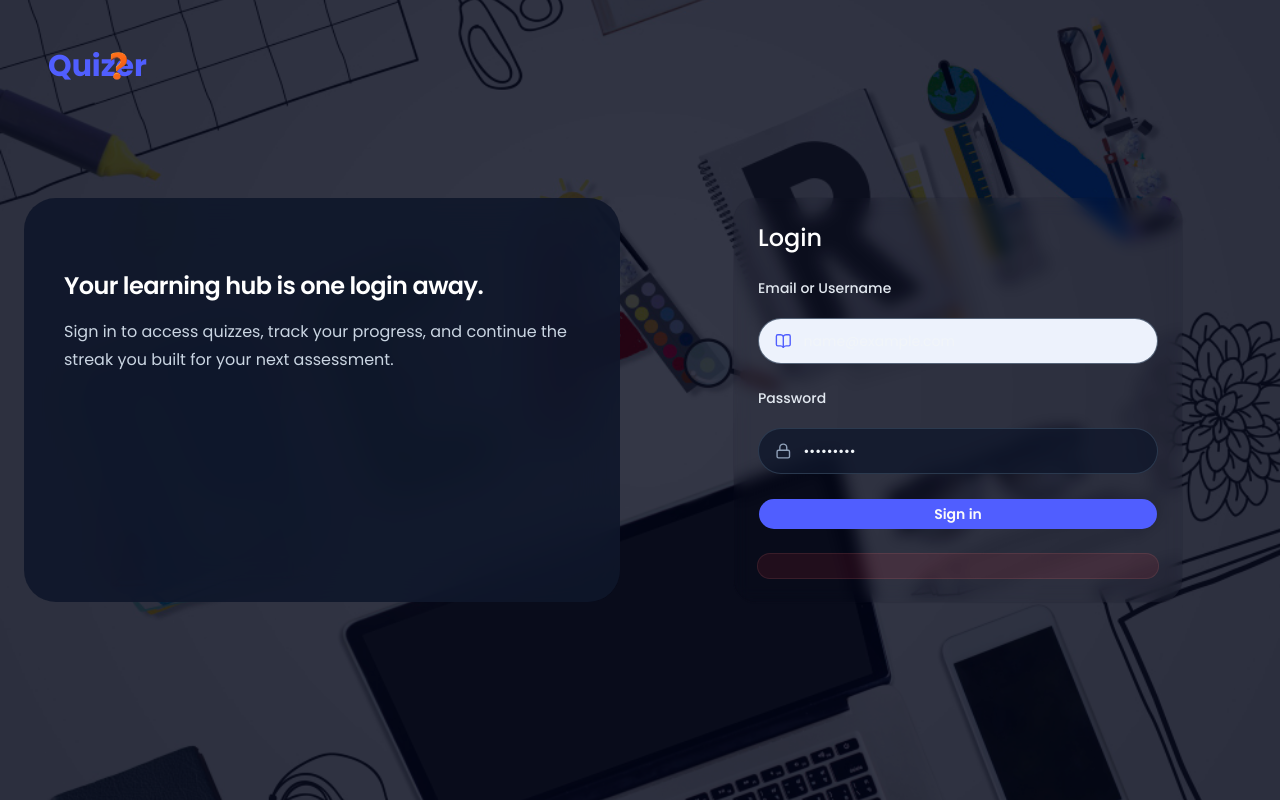
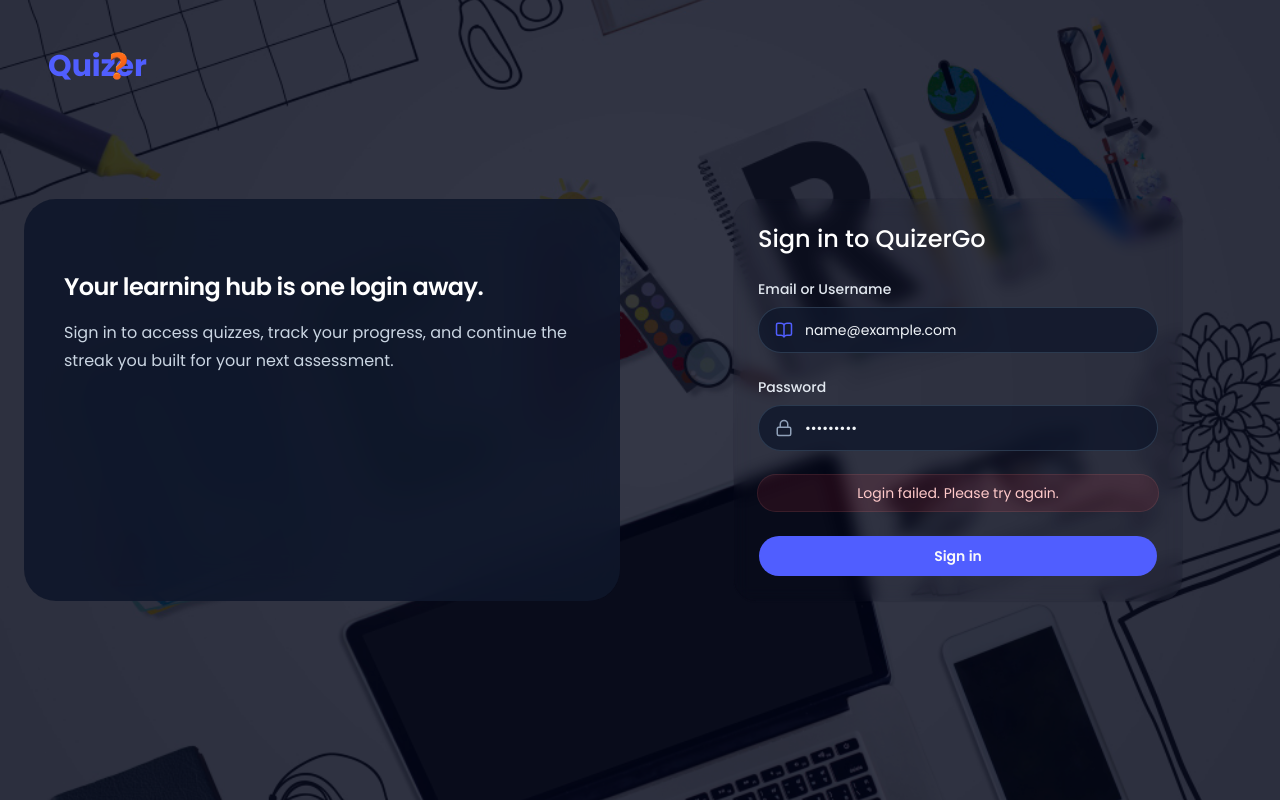
Before and after one commit to BashBuilder/Quizergo-Frontend, a Next.js app: page /login in a window 1280 px wide. Both pictures are taken after typing "name@example.com", "Sample123" into the empty fields and a click on the button "Sign in". Built offline with nearby package versions, Linux system fonts and the light colour scheme; no server answers.

Commit message:
authrization updated

```diff
--- a/app/(auth)/login/page.tsx
+++ b/app/(auth)/login/page.tsx
@@ -1,6 +1,6 @@
 "use client";
 
-import { BookOpen, Lock } from "lucide-react";
+import { BookOpen, Loader2, Lock } from "lucide-react";
 import { Button } from "@/components/ui/button";
 import { Card, CardContent, CardHeader, CardTitle } from "@/components/ui/card";
 import Logo from "@/components/global/Logo";
@@ -8,52 +8,84 @@ import Image from "next/image";
 import { useForm, SubmitHandler } from "react-hook-form";
 import { zodResolver } from "@hookform/resolvers/zod";
 import { z } from "zod";
+import { useState } from "react";
+import axios from "@/config/axios";
+import { toast } from "sonner";
+import { useRouter } from "next/navigation";
 
-export default function AuthPage() {
-  const schema = z.object({
-    email: z.string().email("Invalid email address"),
-    password: z.string().min(8, "Password must be at least 8 characters"),
-  });
+const schema = z.object({
+  email: z.string().email("Invalid email address"),
+  password: z.string().min(1, "Password is required"),
+});
 
-  // Infer the type from the schema
-  type FormFields = z.infer<typeof schema>;
+type FormFields = z.infer<typeof schema>;
 
-  // 2. Setup useForm with the Zod resolver
+export default function LoginPage() {
+  const [serverError, setServerError] = useState<string | null>(null);
+  const router = useRouter();
+
   const {
     register,
     handleSubmit,
-    formState: { errors },
+    formState: { errors, isSubmitting },
   } = useForm<FormFields>({
-    // @ts-expect-error "error"
+    //@ts-expect-error Zod validation error
     resolver: zodResolver(schema),
   });
 
-  // 4. Define the submission handler
-  const onSubmit: SubmitHandler<FormFields> = (data) => {
-    console.log("Validated Data:", data);
+  const onSubmit: SubmitHandler<FormFields> = async (formData) => {
+    setServerError(null);
+    try {
+      const response = await axios.post("/auth/login", formData);
+      localStorage.setItem("token", response.data);
+      router.push("/dashboard");
+    } catch (error) {
+      if (axios.isAxiosError(error)) {
+        setServerError(
+          error.response?.data?.message || "Login failed. Please try again.",
+        );
+        return;
+      }
+      if (error instanceof Error) {
+        setServerError(error.message);
+        return;
+      }
+      setServerError("An unexpected error occurred. Please try again.");
+    }
   };
+
+  const emailErrorId = "email-error";
+  const passwordErrorId = "password-error";
 
   return (
     <main className="relative h-dvh overflow-hidden bg-slate-950 text-slate-100">
+      {/* Decorative background — hidden from assistive tech */}
       <Image
-        width={1000}
-        height={1000}
-        alt="background image"
+        width={1920}
+        height={1080}
+        alt=""
+        role="presentation"
         src="/assets/120493 (1).jpg"
-        loading="lazy"
-        className="absolute top-0 left-0 h-full w-full object-cover opacity-20 "
+        priority
+        className="absolute inset-0 h-full w-full object-cover opacity-20"
       />
-      <div className="absolute top-12 left-12 z-50 max-sm:top-4 max-sm:left-4 ">
+
+      <div className="absolute top-12 left-12 z-50 max-sm:top-4 max-sm:left-4">
         <Logo />
       </div>
+
       <div className="mx-auto flex h-full w-full max-w-7xl items-center justify-center px-6 py-12">
         <div className="grid w-full gap-10 lg:grid-cols-[1fr_1fr]">
-          <section className="relative max-md:hidden overflow-hidden rounded-[2rem] bg-slate-900/90 p-10 backdrop-blur-xl">
+          {/* Left panel — hidden on mobile */}
+          <section
+            aria-hidden="true"
+            className="relative max-md:hidden overflow-hidden rounded-[2rem] bg-slate-900/90 p-10 backdrop-blur-xl"
+          >
             <div className="relative z-10 flex h-full flex-col justify-between gap-8">
               <div>
-                <h1 className="mt-8 max-w-xl text-2xl font-semibold tracking-tight text-white">
+                <h2 className="mt-8 max-w-xl text-2xl font-semibold tracking-tight text-white">
                   Your learning hub is one login away.
-                </h1>
+                </h2>
                 <p className="mt-4 max-w-xl text-sm leading-7 text-slate-300 sm:text-base">
                   Sign in to access quizzes, track your progress, and continue
                   the streak you built for your next assessment.
@@ -62,33 +94,57 @@ export default function AuthPage() {
             </div>
           </section>
 
+          {/* Login form */}
           <Card className="backdrop-blur-sm bg-slate-950/5 max-w-md w-full mx-auto">
             <CardHeader>
-              <CardTitle className="text-2xl text-white ">Login</CardTitle>
+              <CardTitle className="text-2xl text-white">
+                Sign in to QuizerGo
+              </CardTitle>
             </CardHeader>
-            <CardContent className="backdrop:blur-2xl">
-              <form onSubmit={handleSubmit(onSubmit)} className="space-y-6">
-                <div className="space-y-5">
+
+            <CardContent>
+              <form
+                onSubmit={handleSubmit(onSubmit)}
+                className="space-y-6"
+                noValidate
+                aria-label="Login form"
+              >
+                <div className="space-y-2">
                   <label
                     className="block text-sm font-medium text-slate-200"
-                    htmlFor="studentId"
+                    htmlFor="email"
                   >
                     Email or Username
                   </label>
-                  <div className="flex items-center gap-3 rounded-3xl border border-slate-700/80 bg-secondary px-4 py-3 focus-within:border-violet-400 focus-within:ring-1 focus-within:ring-violet-400/20">
-                    <BookOpen className="text-primary" size={18} />
+                  <div className="flex items-center gap-3 rounded-3xl border border-slate-700/80 bg-slate-900/80 px-4 py-3 focus-within:border-cyan-400 focus-within:ring-1 focus-within:ring-cyan-400/20">
+                    <BookOpen
+                      className="text-primary shrink-0"
+                      size={18}
+                      aria-hidden="true"
+                    />
                     <input
-                      id="studentId"
+                      id="email"
                       {...register("email")}
-                      placeholder="studentid@school.edu or 23A100"
+                      placeholder="studentid@school.edu"
                       className="w-full bg-transparent text-sm text-slate-100 outline-none placeholder:text-slate-500"
                       type="text"
                       autoComplete="username"
+                      aria-invalid={!!errors.email}
+                      aria-describedby={errors.email ? emailErrorId : undefined}
                     />
                   </div>
+                  {errors.email && (
+                    <p
+                      id={emailErrorId}
+                      role="alert"
+                      className="text-sm text-red-300 px-1"
+                    >
+                      {errors.email.message}
+                    </p>
+                  )}
                 </div>
 
-                <div className="space-y-5">
+                <div className="space-y-2">
                   <label
                     className="block text-sm font-medium text-slate-200"
                     htmlFor="password"
@@ -96,7 +152,11 @@ export default function AuthPage() {
                     Password
                   </label>
                   <div className="flex items-center gap-3 rounded-3xl border border-slate-700/80 bg-slate-900/80 px-4 py-3 focus-within:border-cyan-400 focus-within:ring-1 focus-within:ring-cyan-400/20">
-                    <Lock className="text-slate-400" size={18} />
+                    <Lock
+                      className="text-slate-400 shrink-0"
+                      size={18}
+                      aria-hidden="true"
+                    />
                     <input
                       id="password"
                       {...register("password")}
@@ -104,21 +164,52 @@ export default function AuthPage() {
                       className="w-full bg-transparent text-sm text-slate-100 outline-none placeholder:text-slate-500"
                       type="password"
                       autoComplete="current-password"
+                      aria-invalid={!!errors.password}
+                      aria-describedby={
+                        errors.password ? passwordErrorId : undefined
+                      }
                     />
                   </div>
+                  {errors.password && (
+                    <p
+                      id={passwordErrorId}
+                      role="alert"
+                      className="text-sm text-red-300 px-1"
+                    >
+                      {errors.password.message}
+                    </p>
+                  )}
                 </div>
+
+                {/* Server-side error */}
+                {serverError && (
+                  <p
+                    role="alert"
+                    className="rounded-3xl bg-red-500/10 text-center px-4 py-2 text-sm text-red-200 ring-1 ring-red-400/20"
+                  >
+                    {serverError}
+                  </p>
+                )}
+
                 <Button
                   type="submit"
-                  className="w-full rounded-3xl px-6 py-3 text-sm font-semibold"
+                  className="w-full rounded-3xl py-5 text-sm font-semibold"
+                  disabled={isSubmitting}
+                  aria-busy={isSubmitting}
                 >
-                  Sign in
-                  {/* {submitted ? "Continue to dashboard" : "Sign in"} */}
+                  {isSubmitting ? (
+                    <>
+                      <Loader2
+                        className="animate-spin mr-2"
+                        size={16}
+                        aria-hidden="true"
+                      />
+                      <span>Signing in…</span>
+                    </>
+                  ) : (
+                    "Sign in"
+                  )}
                 </Button>
-                {errors ? (
-                  <p className="rounded-3xl bg-red-500/10 px-4 py-3 text-sm text-red-200 ring-1 ring-red-400/20">
-                    {errors.email?.message || errors.password?.message}
-                  </p>
-                ) : null}
               </form>
             </CardContent>
           </Card>
--- a/app/layout.tsx
+++ b/app/layout.tsx
@@ -2,7 +2,7 @@ import type { Metadata } from "next";
 import { Poppins } from "next/font/google";
 import "./globals.css";
 import { cn } from "@/lib/utils";
-
+import { Toaster } from "@/components/ui/sonner";
 const poppins = Poppins({
   subsets: ["latin"],
   weight: ["100", "200", "300", "400", "500", "600", "700", "800", "900"],
@@ -20,7 +20,10 @@ export default function RootLayout({
 }>) {
   return (
     <html lang="en" className={cn("h-full", "antialiased", poppins.className)}>
-      <body className="min-h-full">{children}</body>
+      <body className="min-h-full">
+        {children}
+        <Toaster richColors position="top-right" />
+      </body>
     </html>
   );
 }
--- /dev/null
+++ b/components/ui/sonner.tsx
@@ -0,0 +1,49 @@
+"use client"
+
+import { useTheme } from "next-themes"
+import { Toaster as Sonner, type ToasterProps } from "sonner"
+import { CircleCheckIcon, InfoIcon, TriangleAlertIcon, OctagonXIcon, Loader2Icon } from "lucide-react"
+
+const Toaster = ({ ...props }: ToasterProps) => {
+  const { theme = "system" } = useTheme()
+
+  return (
+    <Sonner
+      theme={theme as ToasterProps["theme"]}
+      className="toaster group"
+      icons={{
+        success: (
+          <CircleCheckIcon className="size-4" />
+        ),
+        info: (
+          <InfoIcon className="size-4" />
+        ),
+        warning: (
+          <TriangleAlertIcon className="size-4" />
+        ),
+        error: (
+          <OctagonXIcon className="size-4" />
+        ),
+        loading: (
+          <Loader2Icon className="size-4 animate-spin" />
+        ),
+      }}
+      style={
+        {
+          "--normal-bg": "var(--popover)",
+          "--normal-text": "var(--popover-foreground)",
+          "--normal-border": "var(--border)",
+          "--border-radius": "var(--radius)",
+        } as React.CSSProperties
+      }
+      toastOptions={{
+        classNames: {
+          toast: "cn-toast",
+        },
+      }}
+      {...props}
+    />
+  )
+}
+
+export { Toaster }
--- /dev/null
+++ b/config/axios.ts
@@ -0,0 +1,9 @@
+import axios from "axios";
+
+const apiUrl =
+  process.env.NEXT_PUBLIC_API_URL || "http://localhost:4000/api/v1";
+
+axios.defaults.baseURL = apiUrl;
+// axios.defaults.withCredentials = true; // Include cookies in requests
+
+export default axios;
--- a/package.json
+++ b/package.json
@@ -23,7 +23,9 @@
     "katex": "^0.16.45",
     "lucide-react": "^1.8.0",
     "next": "16.2.3",
+    "next-themes": "^0.4.6",
     "react": "19.2.4",
+    "react-cookie": "^8.1.2",
     "react-dom": "19.2.4",
     "react-hook-form": "^7.75.0",
     "react-katex": "^3.1.0",
@@ -33,6 +35,7 @@
     "rehype-sanitize": "^6.0.0",
     "remark-math": "^6.0.0",
     "shadcn": "^4.2.0",
+    "sonner": "^2.0.7",
     "tailwind-merge": "^3.5.0",
     "tw-animate-css": "^1.4.0",
     "zod": "^4.4.3"
```
Also changed, not shown: app/(app)/dashboard/page.tsx (added, +16 -0 lines), app/(app)/layout.tsx (added, +16 -0 lines), hooks/auth.tsx (added, +42 -0 lines), services/auth.service.tsx (added, +17 -0 lines), 1 other file (tests, documents, lock files or other folders).
